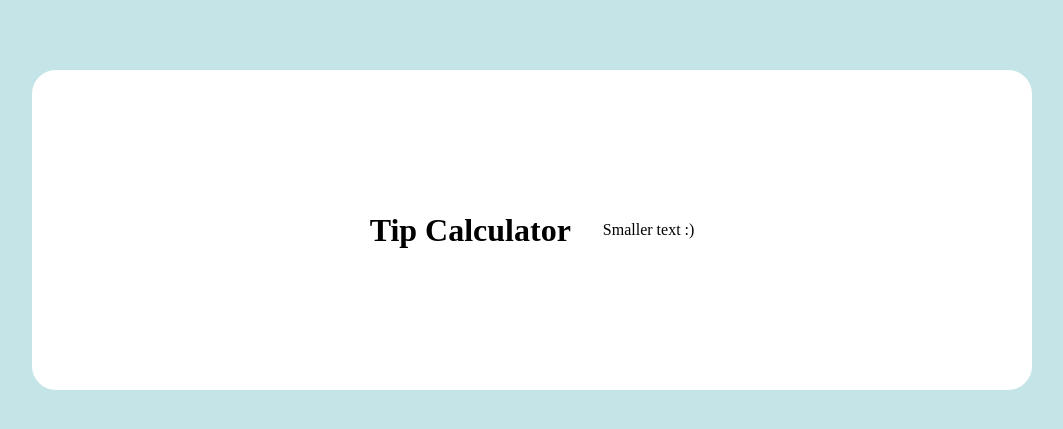
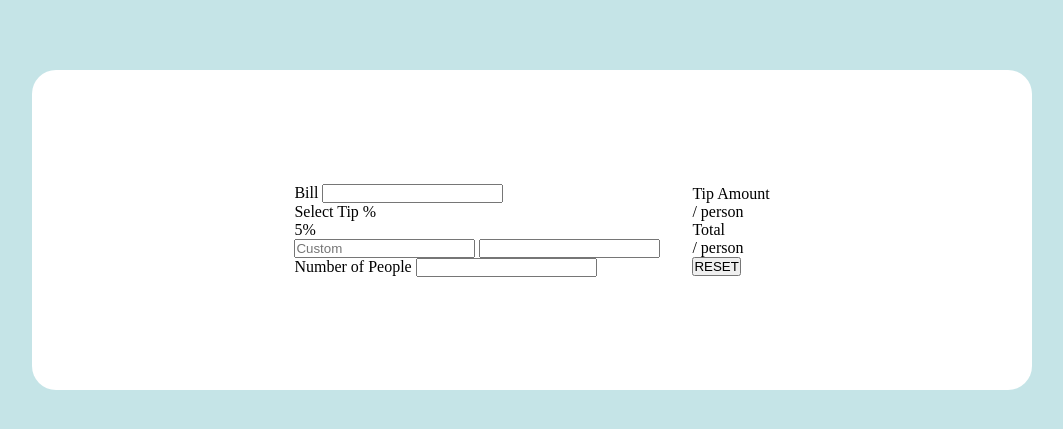
Before and after one commit to ashea29/tip-calculator-app-challenge, a website built with Vite: page src/index.html in a window 1280 px wide. Shown: the part 243-672 px from the top of the page, without its empty margins (108-1171 px from the left). Built offline with nearby package versions, Linux system fonts and the light colour scheme.

Commit message:
finished html and added autoprefixer plugin

```diff
--- a/package.json
+++ b/package.json
@@ -8,6 +8,7 @@
     "preview": "vite preview"
   },
   "devDependencies": {
+    "autoprefixer": "^10.4.16",
     "open-props": "^1.5.15",
     "postcss": "^8.4.29",
     "postcss-jit-props": "^1.0.13",
--- a/postcss.config.js
+++ b/postcss.config.js
@@ -1,8 +1,10 @@
 const postcssJitProps = require('postcss-jit-props');
 const OpenProps = require('open-props');
+const autoprefixer = require('autoprefixer')
 
 module.exports = {
   plugins: [
     postcssJitProps(OpenProps),
+    autoprefixer()
   ]
 }
--- a/src/index.html
+++ b/src/index.html
@@ -14,9 +14,61 @@
       </div>
     </header>
     <main class="main">
-      <h1>Tip Calculator</h1>
-      <div>Smaller text :)</div>
+      <section id="amounts-input" class="amounts-input">
+
+        <article id="total-bill" class="total-bill">
+          <label for="total-bill__amt">Bill</label>
+          <input type="number" name="total-bill__amt" id="total-bill__amt">
+        </article>
+
+        <article id="tip-percent" class="tip-percent">
+          <label for="tip-percent__amt">Select Tip %</label>
+          <div class="tip-amt-group">
+            <div id="five-percent" class="five-percent">5%</div>
+            <div id="ten-percent" class="ten-percent"></div>
+            <div id="fifteen-percent" class="fifteen-percent"></div>
+            <div id="twentyfive-percent" class="twentyfive-percent"></div>
+            <div id="fifty-percent" class="fifty-percent"></div>
+            <input
+              type="number"
+              name="custom-percent"
+              id="custom-percent"
+              placeholder="Custom"
+            >
+            <input
+              aria-hidden="true"
+              type="number"
+              name="tip-percent__amt"
+              id="tip-percent__amt"
+            >
+          </div>
+        </article>
+
+        <article id="group-size" class="group-size">
+          <label for="group-size__amt">Number of People</label>
+          <input type="number" name="group-size__amt" id="group-size__amt">
+        </article>
+      </section>
+
+      <section id="per-person-result" class="per-person-result">
+        <article id="tip-per-person" class="tip-per-person">
+          <div class="tip-per-person__label">
+            <div class="tip-result-label__line-1">Tip Amount</div>
+            <div class="tip-result-label__line-2">/ person</div>
+          </div>
+        </article>
+
+        <article id="total-per-person" class="total-per-person">
+          <div class="total-result-label__line-1">Total</div>
+          <div class="total-result-label__line-2">/ person</div>
+        </article>
+
+        <article id="amounts-reset" class="amounts-reset">
+          <button id="reset-btn" class="amounts-reset__btn">RESET</button>
+        </article>
+      </section>
     </main>
+
     <script src="script.js"></script>
   </body>
 </html>
```
Also changed, not shown: 1 other file.
